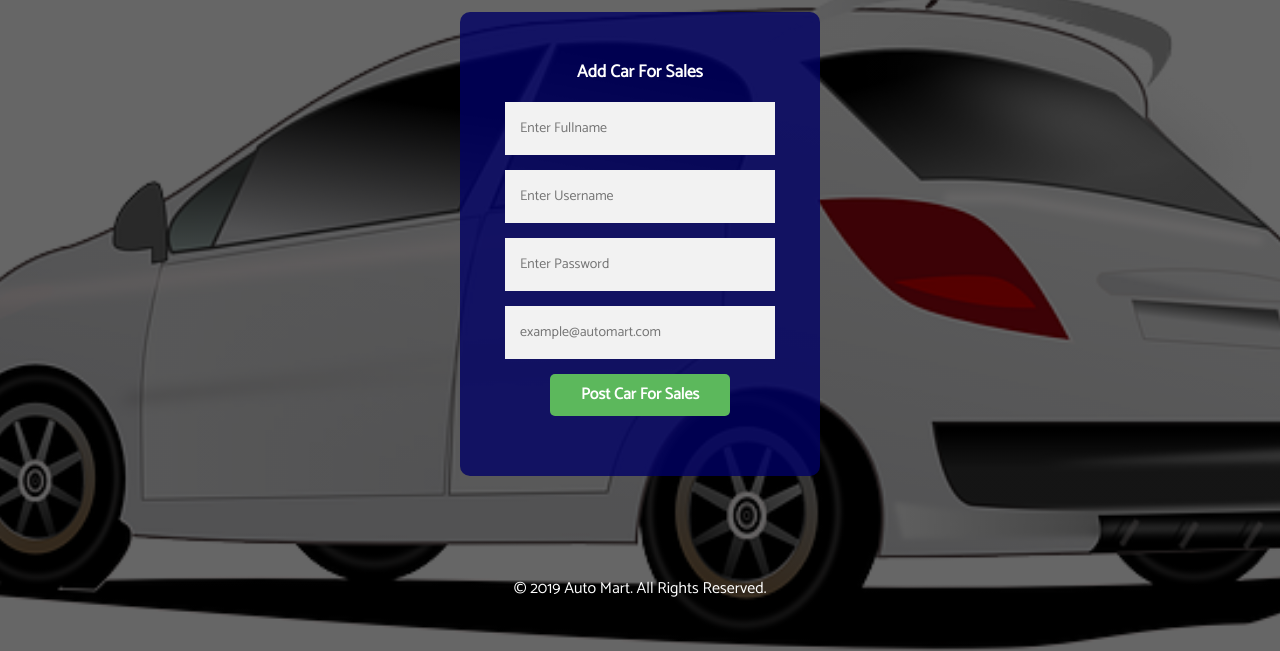
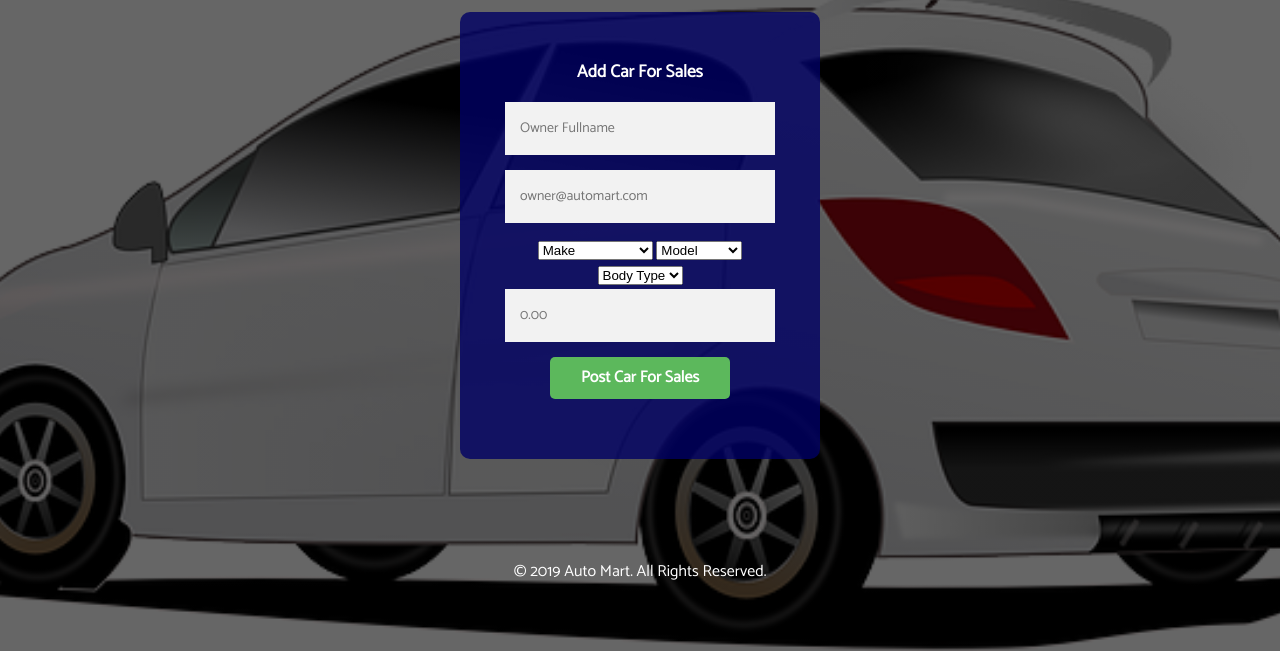
Before and after one commit to marusoft/Auto-Mart, a plain HTML site: page UI/car-advert.html in a window 1280 px wide. Shown: the part 149-800 px from the top of the page. Drawn offline with Linux system fonts and the light colour scheme.

Commit message:
add form element and populate it

```diff
--- a/UI/car-advert.html
+++ b/UI/car-advert.html
@@ -33,10 +33,42 @@
         <!-- car sales advert form -->
         <form action="#" id="signup-form" class="car-advert-form">
             <h2>Add Car For Sales</h2>
-            <input type="text" name="name" id="name" placeholder="Enter Fullname" required>
-            <input type="text" name="username" id="username" placeholder="Enter Username" required>
-            <input type="password" name="password" id="password" placeholder="Enter Password" required>
-            <input type="email" name="email" id="email" placeholder="example@automart.com" required>
+            <input type="text" name="name" id="name" placeholder="Owner Fullname" required>
+            <input type="email" name="email" id="email" placeholder="owner@automart.com" required>
+            <select required name="make" id="make">
+                <option value="make" disabled selected>Make</option>
+                <option value="nissan">Nissan</option>
+                <option value="bmw">BMW</option>
+                <option value="mercedes benz">Mercedes Benz</option>
+                <option value="volkswagen">Volkswagen</option>
+                <option value="land rover">Land Rover</option>
+                <option value="honda">Honda</option>
+                <option value="audi">Audi</option>
+                <option value="bentley">Bentley</option>
+            </select>
+            <select required name="model" id="model">
+                <option value="model" disabled selected>Model</option>
+                <option value="c couple">C Couple</option>
+                <option value="1113">1113</option>
+                <option value="230e">230E</option>
+                <option value="300d">300D</option>
+                <option value="cla-class">CLA-Class</option>
+                <option value="clk">CLK</option>
+                <option value="e-class">E-Class</option>
+                <option value="m class">M Class</option>
+            </select>
+            <select required name="body-type" id="body-type">
+                <option value="body type" disabled selected>Body Type</option>
+                <option value="sadan">Sedan</option>
+                <option value="hatchback">Hatchback</option>
+                <option value="suv">SUV</option>
+                <option value="mpvs">MPVs</option>
+                <option value="estate">Estate</option>
+                <option value="crossover">Crossover</option>
+                <option value="couple">Couple</option>
+                <option value="pickpo">Pickup</option>
+            </select>
+            <input type="number" name="car-price" id="car-price" min="200,000" max="10000000" placeholder="0.00">
             <input type="submit" value="Post Car For Sales">
         </form>
         <!-- car sales advert form end-->
--- a/UI/css/form.css
+++ b/UI/css/form.css
@@ -82,6 +82,20 @@ h2 {
   color: #ffffff;
 }
 
+.naira{
+	display:inline-block;
+	position: relative;
+	}
+.naira input{
+	padding-left:15px;
+	}
+.naira:before {
+	position: absolute;
+    content:"#";
+    left:5px;
+	top:12px;
+ 	}
+
 .car-advert-form {
   position: relative;
   z-index: 1;
```
